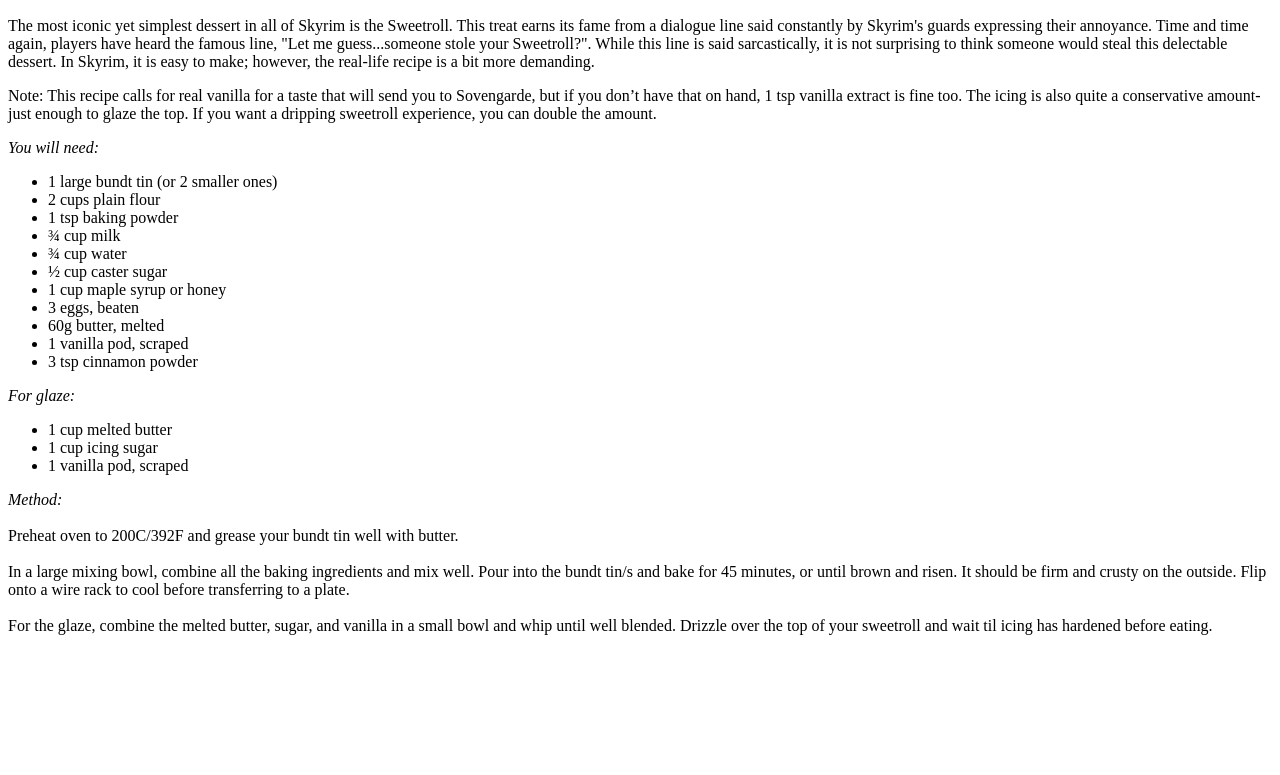
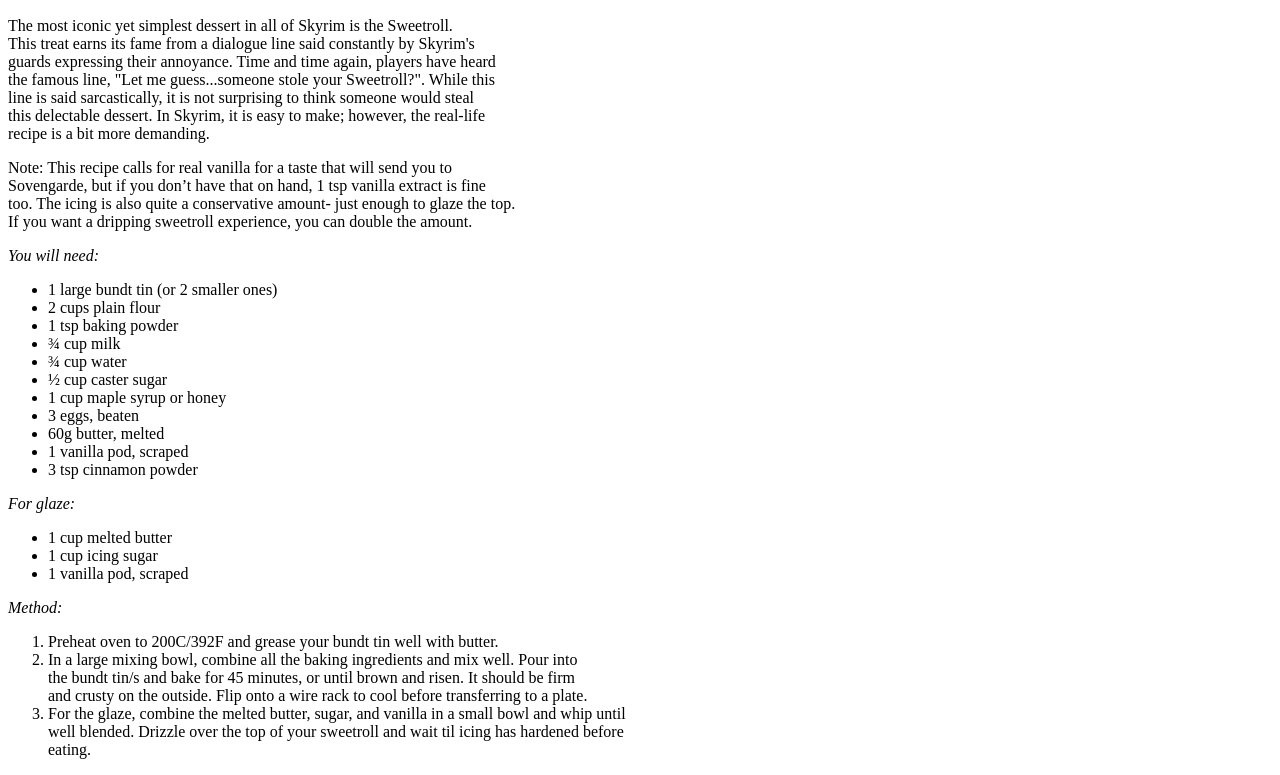
Before and after one commit to YoloSwagglns/odin-recipes, a plain HTML site: page recipes/sweetroll.html in a window 1280 px wide. Shown: the part 465-1240 px from the top of the page. Before the commit the page ends 1116 px from the top, so only its background shows below. Drawn offline with Linux system fonts and the light colour scheme.

Commit message:
style: Add breaks to limit text width (sry)

```diff
--- a/recipes/sweetroll.html
+++ b/recipes/sweetroll.html
@@ -9,18 +9,18 @@
     <h1>Skyrim Sweetroll</h1>
     <img src="../images/sweetroll.png" alt="Skyrim Sweetroll">
     <p>
-        The most iconic yet simplest dessert in all of Skyrim is the Sweetroll.
-        This treat earns its fame from a dialogue line said constantly by Skyrim's
-        guards expressing their annoyance. Time and time again, players have heard
-        the famous line, "Let me guess...someone stole your Sweetroll?". While this
-        line is said sarcastically, it is not surprising to think someone would steal
-        this delectable dessert. In Skyrim, it is easy to make; however, the real-life
+        The most iconic yet simplest dessert in all of Skyrim is the Sweetroll.<br>
+        This treat earns its fame from a dialogue line said constantly by Skyrim's<br>
+        guards expressing their annoyance. Time and time again, players have heard<br>
+        the famous line, "Let me guess...someone stole your Sweetroll?". While this<br>
+        line is said sarcastically, it is not surprising to think someone would steal<br>
+        this delectable dessert. In Skyrim, it is easy to make; however, the real-life<br>
         recipe is a bit more demanding.
     </p>
     <p>
-        Note: This recipe calls for real vanilla for a taste that will send you to
-        Sovengarde, but if you don’t have that on hand, 1 tsp vanilla extract is fine
-        too. The icing is also quite a conservative amount- just enough to glaze the top.
+        Note: This recipe calls for real vanilla for a taste that will send you to<br>
+        Sovengarde, but if you don’t have that on hand, 1 tsp vanilla extract is fine<br>
+        too. The icing is also quite a conservative amount- just enough to glaze the top.<br>
         If you want a dripping sweetroll experience, you can double the amount.
     </p>
     <p><em>You will need:</em></p>
@@ -43,18 +43,15 @@
         <li>1 cup icing sugar</li>
         <li>1 vanilla pod, scraped</li>
     </ul>
-    <p>
-        <em>Method:</em>
-        <br><br>
-        Preheat oven to 200C/392F and grease your bundt tin well with butter.
-        <br><br>
-        In a large mixing bowl, combine all the baking ingredients and mix well. Pour into
-        the bundt tin/s and bake for 45 minutes, or until brown and risen. It should be firm
-        and crusty on the outside. Flip onto a wire rack to cool before transferring to a plate.
-        <br><br>
-        For the glaze, combine the melted butter, sugar, and vanilla in a small bowl and whip until
-        well blended. Drizzle over the top of your sweetroll and wait til icing has hardened before
-        eating.
-    </p>
+    <p><em>Method:</em>
+    <ol>
+        <li>Preheat oven to 200C/392F and grease your bundt tin well with butter.</li>
+        <li>In a large mixing bowl, combine all the baking ingredients and mix well. Pour into<br>
+            the bundt tin/s and bake for 45 minutes, or until brown and risen. It should be firm<br>
+            and crusty on the outside. Flip onto a wire rack to cool before transferring to a plate.</li>
+        <li>For the glaze, combine the melted butter, sugar, and vanilla in a small bowl and whip until<br>
+            well blended. Drizzle over the top of your sweetroll and wait til icing has hardened before<br>
+            eating.</li>
+    </ol>
 </body>
 </html>
```
